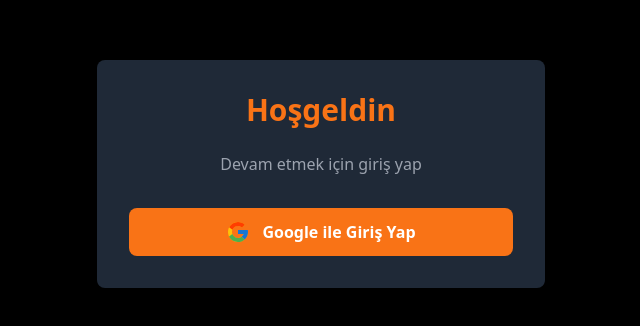
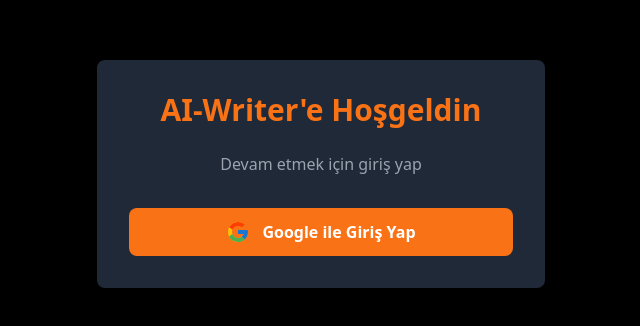
Before and after one commit to berqtguzel/AI-Writer, a Next.js app: page /login in a window 1280 px wide. Shown: the part 226-552 px from the top of the page, without its empty margins (319-959 px from the left). Built offline with nearby package versions, Linux system fonts and the light colour scheme.

Commit message:
add text

```diff
--- a/src/app/login/page.jsx
+++ b/src/app/login/page.jsx
@@ -32,7 +32,7 @@
     <div className="min-h-screen flex items-center justify-center bg-black">
       <div className="bg-gray-800 p-8 rounded-lg shadow-lg w-full max-w-md">
         <h1 className="text-3xl font-bold text-center mb-6 text-orange-500">
-          Hoşgeldin
+          AI-Writer'e Hoşgeldin
         </h1>
         <p className="text-center text-gray-400 mb-8">
           Devam etmek için giriş yap
```
